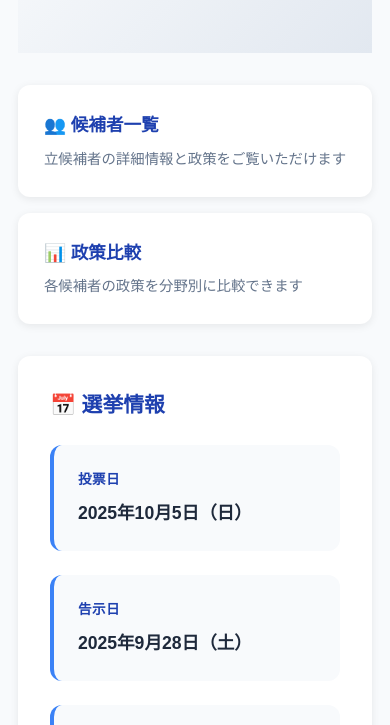
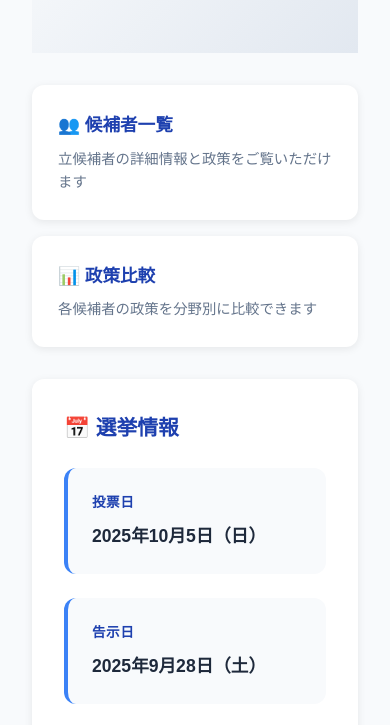
Before and after one commit to politi-kaga/kaga-mirai-choice, a website: page index.html in a window 390 px wide. Shown: the part 215-940 px from the top of the page. Drawn offline with Linux system fonts and the light colour scheme.

Commit message:
fix: Resolve container margin issues for proper content width
🔧 Container Layout Fixes:
- Fix excessive margin-left/margin-right in .container computed styles
- Add Flexbox-specific adjustments for main.container element
- Implement calc() width calculation to prevent margin conflicts
- Add flex-shrink: 0 and align-self: center for stability
- Improve responsive behavior across all screen sizes

📱 Responsive Improvements:
- 1024px+: max-width 1400px with proper margins
- 1600px+: max-width 1600px with enhanced padding
- Maintain center alignment with !important declarations

✅ Result: Content now properly utilizes screen width without excessive margins

```diff
--- a/css/main.css
+++ b/css/main.css
@@ -15,6 +15,17 @@ body {
     display: flex;
     flex-direction: column;
     min-height: 100vh;
+    /* Flexboxコンテナとしての安定性向上 */
+    margin: 0;
+    padding: 0;
+}
+
+/* メインコンテンツエリア（main.container）の親としてのflexアイテム調整 */
+main.container {
+    /* flex-shrinkで縮小を防ぐ */
+    flex-shrink: 0;
+    /* 幅計算の安定性を向上 */
+    align-self: center;
 }
 
 .header {
@@ -87,6 +98,14 @@ body {
     padding: 0 1rem;
     /* メインコンテンツエリアが残りのスペースを占有 */
     flex-grow: 1;
+    /* Flexbox内での幅計算問題を修正 */
+    width: calc(100% - 2rem);
+    box-sizing: border-box;
+    /* margin設定を強制的に中央寄せ */
+    margin-left: auto !important;
+    margin-right: auto !important;
+    /* 最小幅を確保 */
+    min-width: 0;
 }
 
 /* PC版（1024px以上）でのコンテナ幅拡張 */
@@ -94,6 +113,16 @@ body {
     .container {
         max-width: 1400px;
         padding: 0 2rem;
+        width: calc(100% - 4rem);
+    }
+}
+
+/* 大画面（1600px以上）での追加調整 */
+@media (min-width: 1600px) {
+    .container {
+        max-width: 1600px;
+        padding: 0 3rem;
+        width: calc(100% - 6rem);
     }
 }
 
```
Also changed, not shown: dist/css/main.css.
